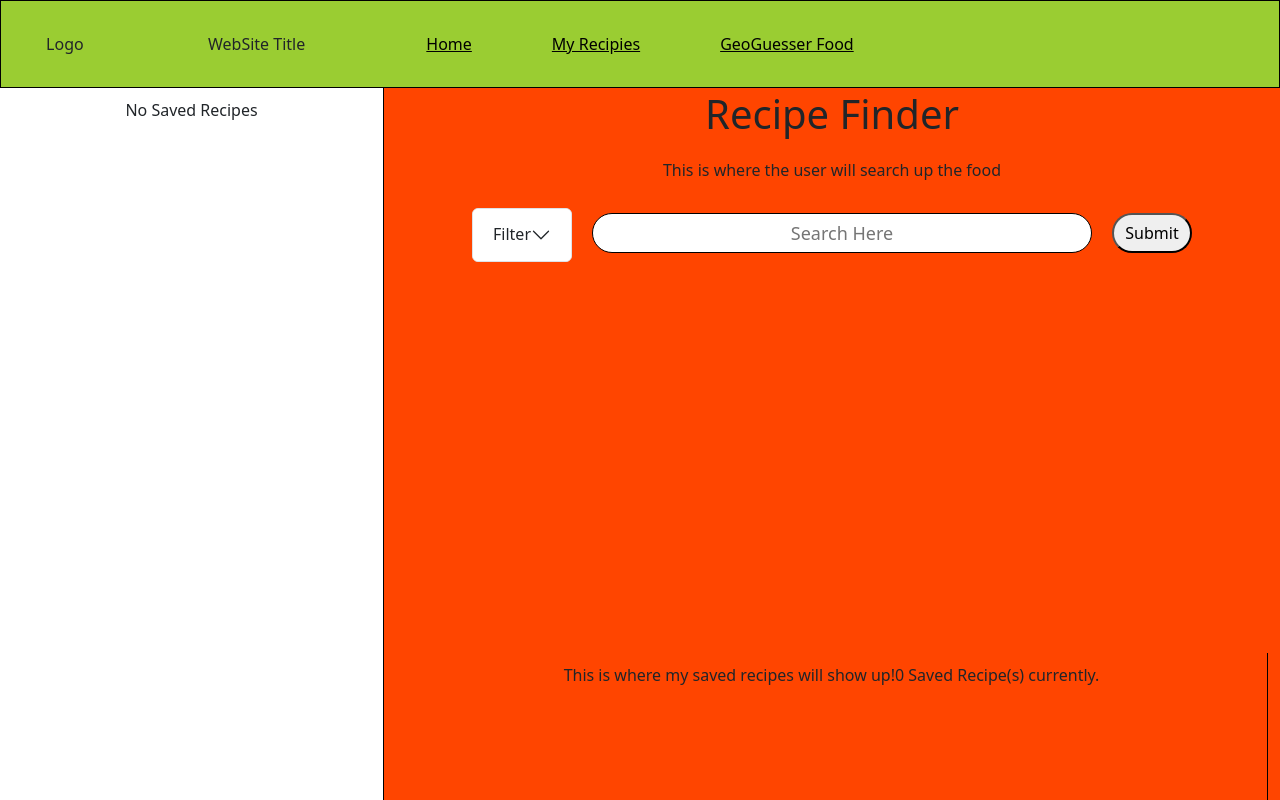
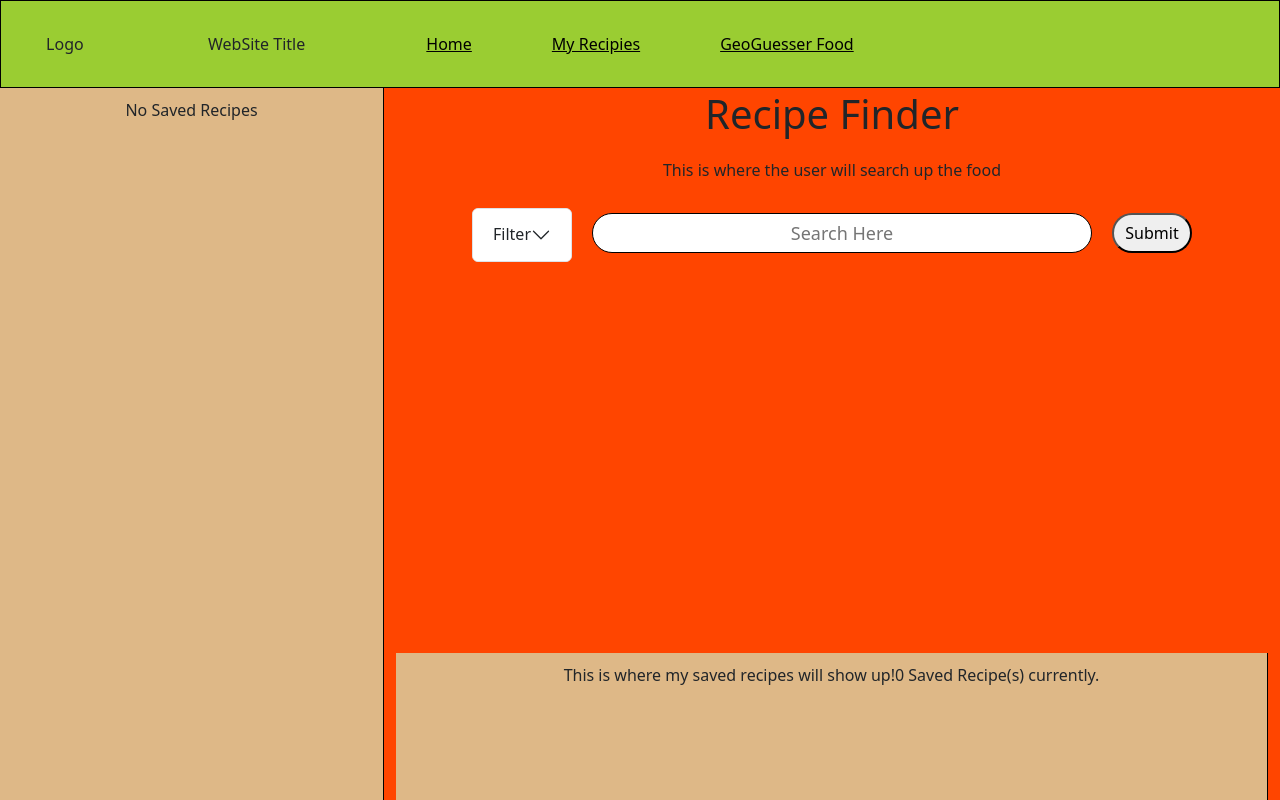
Before and after one commit to munzaboss/CEN3031-2024, a React (Create React App) app in the folder CenProject/frontend/: page / in a window 1280 px wide. Shown: the top 800 px of the page. Built offline with nearby package versions, Linux system fonts and the light colour scheme.

Commit message:
Update SideBar.css

```diff
--- a/CenProject/frontend/src/style/SideBar.css
+++ b/CenProject/frontend/src/style/SideBar.css
@@ -1,9 +1,8 @@
-
-
 .SideBar {
     height: 100vh;
     min-width: 30%;
     text-align: center;
     border-right: 1px solid black;
     padding: 10px;
+    background-color: burlywood;
 }
```
